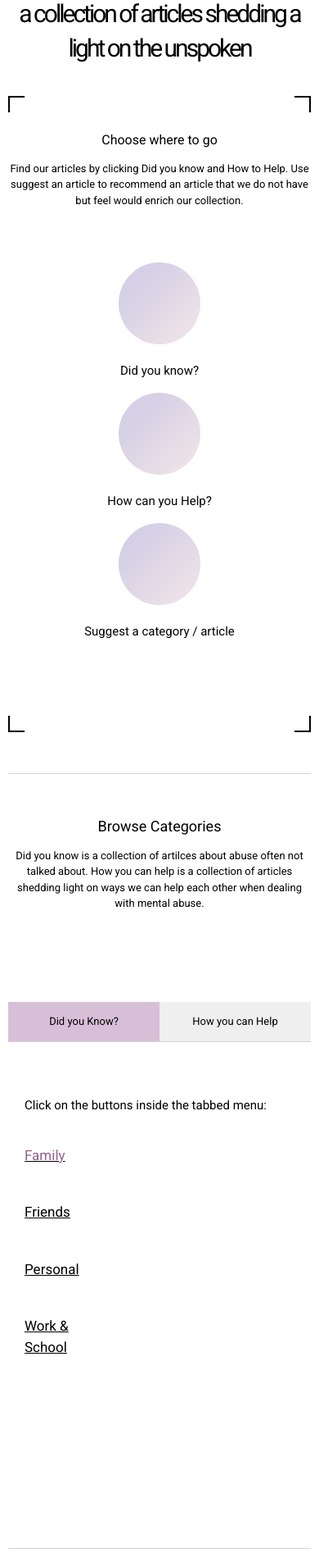
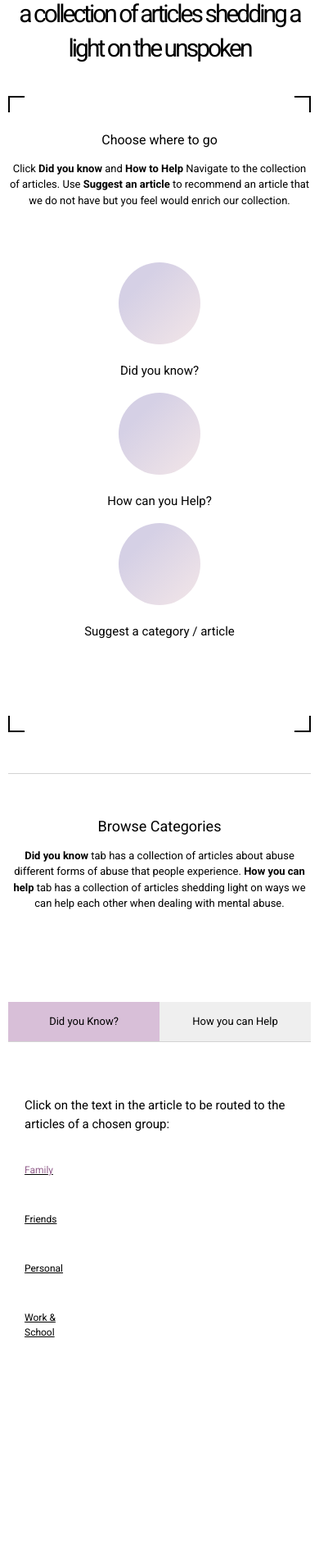
Before and after one commit to software-for-change/mental-health, a PHP site: page /home.php in a window 390 px wide. Shown: the part 330-2240 px from the top of the page at 82% size. Run offline with PHP 8.4, Linux system fonts and the light colour scheme; data that the repository does not hold is empty.

Commit message:
making ui ajustements for the category tabs on all devices

```diff
--- a/header.php
+++ b/header.php
@@ -19,7 +19,7 @@ echo "
                 <a href='category-validate.php'>Signs</a>
                 <a href='category-help.php'>Help</a>
                 <a href='about.php'>About</a>
-                <a href='recommend.php'>Recommend a Resource</a>
+                <a href='recommend.php'>Suggest a link</a>
             </div>
 
             <button class='openbtn mobile-nav' onclick='openNav()'>☰ Menu </button>
--- a/home.php
+++ b/home.php
@@ -53,7 +53,7 @@ include_once "access-db.php";
         <!-- circle nav icons -->
         <div id="feature-icons" class="browse-icons w3-padding-32">
             <h3>Choose where to go</h3>
-            <p class="nav-description">Find our articles by clicking Did you know and How to Help. Use suggest an article to recommend an article that we do not have but feel would enrich our collection.
+            <p class="nav-description"> Click <strong> Did you know</strong> and <strong> How to Help </strong>  Navigate to the collection of articles. Use <strong> Suggest an article </strong> to recommend an article that we do not have but you feel would enrich our collection.
                 </p>
 
             <div class="desktop-browse-icons w3-padding-64 w3-center w3-theme-l5">
@@ -91,7 +91,7 @@ include_once "access-db.php";
 
         <div class="categories">
             <h3>Browse Categories</h3>
-            <p class="nav-description">Did you know is a collection of artilces about abuse often not talked about. How you can help is a collection of articles shedding light on ways we can help each other when dealing with mental abuse.
+            <p class="nav-description"> <strong> Did you know </strong> tab has a collection of articles about abuse different forms of abuse that people experience. <strong> How you can help </strong> tab has a collection of articles shedding light on ways we can help each other when dealing with mental abuse.
                 </p>
 
             <br><br><br>
@@ -103,7 +103,7 @@ include_once "access-db.php";
 
                 <div id="Validate" class="tabcontent">
 
-                    <p>Click on the buttons inside the tabbed menu:</p>
+                    <p>Click on the text in the article to be routed to the articles of a chosen group:</p>
 
                     <div class="tab">
                         <button class="tablinks" onclick="openSubCategory(event, 'Family')"
--- a/index.js
+++ b/index.js
@@ -1,6 +1,6 @@
 // the first 2 functions control the open and close for the overlay for the nav for the mobile naviagtion
 function openNav() {
-    document.getElementById("mySidepanel").style.width = "200px";
+    document.getElementById("mySidepanel").style.width = "300px";
 }
 
 function closeNav() {
--- a/style.css
+++ b/style.css
@@ -96,7 +96,7 @@ ul.topnav li.right {
     width: 0;
     position: fixed;
     z-index: 1;
-    height: 250px;
+    height: 270px;
     top: 0;
     left: 0;
     background-color: rgba(0, 0, 0, 0.9);
@@ -797,14 +797,25 @@ input[class=email-submit] {
         margin-top: 0px;
     }
     .paper-cols {
-        width: 50%;
+        width: 95%;
         margin-bottom: 0px;
+    }
+    .paper h4 {
+        padding-bottom: 0px;
+        font-size: small;
     }
     .paper {
         width: 100%;
     }
     .sidepanel {
         display: block;
+    }
+    .tab button {
+        font-size: 12px;
+        padding: 21px 0px;
+    }
+    .categories {
+        height: 145vh;
     }
     /********** the index / landing page styling **************/
     .index-heading {
@@ -870,6 +881,9 @@ input[class=email-submit] {
     .index-heading {
         margin-top: 70%;
     }
+    .categories {
+        height: 178vh;
+    }
 }
 
 
@@ -916,6 +930,16 @@ input[class=email-submit] {
     }
     .nav-description {
         font-size: large;
+    }
+    .paper-cols {
+        width: 50%;
+    }
+    .paper h4 {
+        padding-bottom: 10px;
+        font-size: x-large;
+    }
+    .tab button {
+        font-size: 20px;
     }
     /* ************inex page ****************/
     .index-heading {
@@ -984,6 +1008,16 @@ input[class=email-submit] {
     .nav-description {
         font-size: x-large;
     }
+    .paper-cols {
+        width: 50%;
+    }
+    .paper h4 {
+        padding-bottom: 20px;
+        font-size: xx-large;
+    }
+    .tab button {
+        font-size: 30px;
+    }
     /* ***********Recommend page and about******************** */
     .contact-input label,
     .story p {
```
